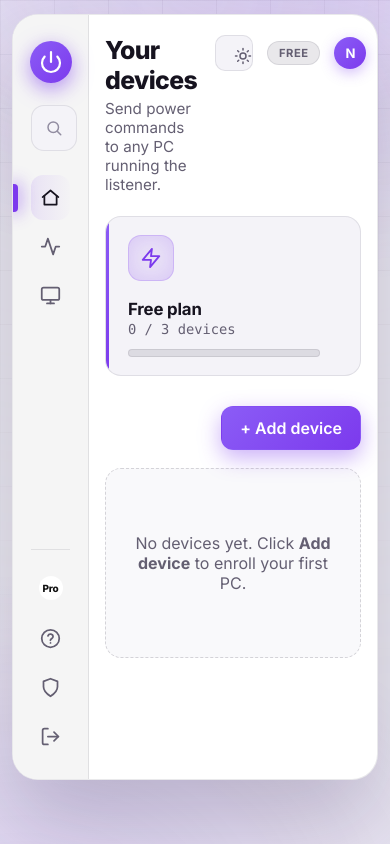
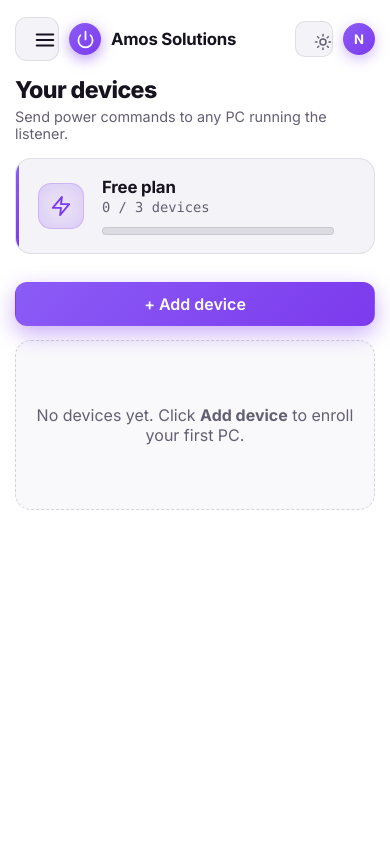
Before and after one commit to Voidwarex/Yakuza-Macro, a Flask app: page / in a window 390 px wide. Run offline with Flask 3, Linux system fonts and the light colour scheme; the visitor is signed in with stand-in values (Sample User, id 1); data comes from the database, SQL or seed files in the repository; data that the repository does not hold is empty.

Commit message:
Make the control panel feel native on mobile
Phones mainly use the panel, so rework the layout for small screens:

- Below 760px the sidebar becomes a slide-over drawer (hamburger in a new
  mobile app bar opens it; a scrim or any nav tap closes it), and the
  workspace takes the full width instead of being squeezed beside a rail.
- Mobile app bar carries the brand, theme toggle and avatar; the desktop
  header actions hide there to stop the plan badge/avatar overflowing.
- Full-width "+ Add device", single-column device grid, roomier tap targets,
  stacked schedule form and full-width modals; safe-area padding respected.
- Tablet keeps a slightly narrower docked sidebar.
- Fix the sidebar search so the global input border no longer double-borders
  it (scope the reset to input[type=text] so it wins over the base rule).

Co-Authored-By: Claude Opus 4.8 <noreply@anthropic.com>
Claude-Session: https://claude.ai/code/session_01T6GLoz1LP5tzuShLKJRsKZ

```diff
--- a/server/static/app.js
+++ b/server/static/app.js
@@ -533,6 +533,13 @@ document.addEventListener("DOMContentLoaded", () => {
         });
     }
 
+    // ---- sidebar: mobile drawer ----
+    const openNav = () => appWindow.classList.add("nav-open");
+    const closeNav = () => appWindow.classList.remove("nav-open");
+    document.querySelectorAll("[data-nav-open]").forEach((b) => b.addEventListener("click", openNav));
+    document.querySelectorAll("[data-nav-close]").forEach((b) => b.addEventListener("click", closeNav));
+    const isMobile = () => window.matchMedia("(max-width: 760px)").matches;
+
     // ---- sidebar: view filters ----
     const TITLES = { all: "Your devices", online: "Online devices", offline: "Offline devices" };
     document.querySelectorAll(".nav-item[data-view]").forEach((item) => {
@@ -544,8 +551,13 @@ document.addEventListener("DOMContentLoaded", () => {
             const title = document.getElementById("viewTitle");
             if (title) title.textContent = TITLES[currentView] || "Your devices";
             renderDevices();
+            if (isMobile()) closeNav();
         });
     });
+    // tapping any sidebar link on mobile closes the drawer
+    document.querySelectorAll(".nav-foot a, .nav-foot button").forEach((el) =>
+        el.addEventListener("click", () => { if (isMobile()) closeNav(); })
+    );
 
     // ---- sidebar: search ----
     const search = document.getElementById("deviceSearch");
--- a/server/static/style.css
+++ b/server/static/style.css
@@ -162,8 +162,8 @@ a { color: var(--accent); text-decoration: none; }
 }
 .search-box:focus-within { border-color: var(--accent); box-shadow: 0 0 0 4px var(--accent-soft); }
 .search-box svg { width: 18px; height: 18px; flex-shrink: 0; }
-.search-box input {
-    flex: 1; min-width: 0; border: none; background: transparent; outline: none;
+.search-box input[type="text"] {
+    flex: 1; min-width: 0; border: none; background: transparent; outline: none; box-shadow: none;
     font: inherit; font-size: 0.95rem; color: var(--text); margin: 0; padding: 0;
 }
 .search-box input::placeholder { color: var(--faint); }
@@ -254,16 +254,63 @@ a { color: var(--accent); text-decoration: none; }
 .ws-head h2 { font-size: 1.1rem; font-weight: 700; letter-spacing: -0.01em; }
 .ws-head .subtitle { color: var(--muted); font-size: 0.9rem; margin-top: 2px; }
 
-@media (max-width: 820px) {
-    .app-shell { padding: 14px 12px 32px; }
-    .app-window { grid-template-columns: 76px 1fr; }
-    .app-window .brand-name, .app-window .nav-text, .app-window .nav-label,
-    .app-window .nav-badge, .app-window .pro-arrow, .app-window .search-box input { display: none; }
-    .app-window .brand-row { justify-content: center; }
-    .app-window .search-box { justify-content: center; padding: 0; width: 46px; margin-inline: auto; }
-    .app-window .nav-item { justify-content: center; padding: 12px 0; gap: 0; }
+/* Mobile app bar (phones only) */
+.mobile-bar { display: none; align-items: center; gap: 10px; height: 58px; margin-bottom: 6px; }
+.icon-btn { display: grid; place-items: center; width: 44px; height: 44px; border-radius: 12px; background: var(--surface); border: 1px solid var(--border); color: var(--text); cursor: pointer; flex-shrink: 0; }
+.icon-btn:hover, .icon-btn:active { color: var(--accent); border-color: color-mix(in srgb, var(--accent) 45%, var(--border)); }
+.icon-btn svg { width: 22px; height: 22px; }
+.mobile-brand { display: flex; align-items: center; gap: 10px; font-weight: 700; font-size: 1.05rem; letter-spacing: -0.015em; }
+.mb-logo { width: 32px; height: 32px; flex-shrink: 0; border-radius: 50%; display: grid; place-items: center; color: #fff; background: var(--grad); box-shadow: 0 4px 14px color-mix(in srgb, var(--accent) 50%, transparent); }
+.mb-logo svg { width: 19px; height: 19px; }
+.mb-spacer { flex: 1; }
+.nav-scrim { display: none; }
+
+/* Tablet: slightly narrower sidebar */
+@media (min-width: 761px) and (max-width: 1040px) {
+    .app-shell { padding: 20px 16px 40px; }
+    .app-window { grid-template-columns: 248px 1fr; }
+    .workspace { padding: 24px 22px 36px; }
+}
+
+/* Phone: sidebar becomes a slide-over drawer, content goes full width */
+@media (max-width: 760px) {
+    .app-shell { padding: 0; max-width: none; }
+    .app-window { grid-template-columns: 1fr; border: none; border-radius: 0; min-height: 100vh; box-shadow: none; }
+
+    .sidebar {
+        position: fixed; top: 0; left: 0; bottom: 0; width: 80vw; max-width: 312px; z-index: 80;
+        transform: translateX(-100%); transition: transform 0.3s cubic-bezier(0.4, 0.1, 0.2, 1);
+        background: var(--app); overflow-y: auto;
+        padding: 22px 16px calc(24px + env(safe-area-inset-bottom));
+    }
+    :root[data-theme="dark"] .sidebar { background: #0f0f12; }
+    .app-window.nav-open .sidebar { transform: translateX(0); box-shadow: var(--shadow-lg); }
     .rail-toggle { display: none; }
-    .workspace { padding: 20px 16px 32px; }
+
+    .nav-scrim {
+        display: block; position: fixed; inset: 0; z-index: 79;
+        background: rgba(0, 0, 0, 0.55); -webkit-backdrop-filter: blur(2px); backdrop-filter: blur(2px);
+        opacity: 0; visibility: hidden; transition: opacity 0.25s;
+    }
+    .app-window.nav-open .nav-scrim { opacity: 1; visibility: visible; }
+
+    .mobile-bar { display: flex; }
+    .ws-actions { display: none; }
+    .workspace { padding: 10px 15px calc(40px + env(safe-area-inset-bottom)); }
+    .ws-top { margin: 2px 0 16px; }
+    .ws-title h1 { font-size: 1.45rem; }
+    .ws-title .subtitle { font-size: 0.9rem; }
+    .plan-bar { padding: 16px 18px; gap: 14px; }
+    .ws-head { margin: 4px 0 14px; }
+    .ws-head > div:first-child { display: none; }
+    .ws-head .btn-green { width: 100%; }
+    .grid { grid-template-columns: 1fr; gap: 12px; }
+    .card { padding: 16px 18px; }
+    .modal { padding: 22px 18px; border-radius: 18px; }
+    .modal-wide { max-width: none; }
+    .sch-form { flex-direction: column; align-items: stretch; }
+    .sch-form select, .sch-form input, .sch-form button { width: 100%; }
+    .tiers { grid-template-columns: 1fr; }
 }
 
 /* ============================================================
--- a/server/templates/dashboard.html
+++ b/server/templates/dashboard.html
@@ -81,8 +81,28 @@
                 </div>
             </aside>
 
+            <!-- drawer backdrop (mobile) -->
+            <div class="nav-scrim" data-nav-close></div>
+
             <!-- ================= Workspace ================= -->
             <main class="workspace">
+                <!-- Mobile app bar -->
+                <div class="mobile-bar">
+                    <button class="icon-btn" data-nav-open aria-label="Open menu">
+                        <svg viewBox="0 0 24 24" fill="none" stroke="currentColor" stroke-width="2.2" stroke-linecap="round" stroke-linejoin="round"><line x1="3" y1="6" x2="21" y2="6"/><line x1="3" y1="12" x2="21" y2="12"/><line x1="3" y1="18" x2="21" y2="18"/></svg>
+                    </button>
+                    <span class="mobile-brand">
+                        <span class="mb-logo"><svg viewBox="0 0 24 24" fill="none" stroke="currentColor" stroke-width="2.2" stroke-linecap="round" stroke-linejoin="round"><path d="M18.36 6.64a9 9 0 1 1-12.73 0" /><line x1="12" y1="2" x2="12" y2="12" /></svg></span>
+                        Amos Solutions
+                    </span>
+                    <span class="mb-spacer"></span>
+                    <button class="theme-toggle" data-theme-toggle aria-label="Toggle dark mode" title="Light / dark">
+                        <svg class="sun" width="18" height="18" viewBox="0 0 24 24" fill="none" stroke="currentColor" stroke-width="2" stroke-linecap="round" stroke-linejoin="round"><circle cx="12" cy="12" r="4"/><path d="M12 2v2M12 20v2M4.9 4.9l1.4 1.4M17.7 17.7l1.4 1.4M2 12h2M20 12h2M4.9 19.1l1.4-1.4M17.7 6.3l1.4-1.4"/></svg>
+                        <svg class="moon" width="18" height="18" viewBox="0 0 24 24" fill="none" stroke="currentColor" stroke-width="2" stroke-linecap="round" stroke-linejoin="round"><path d="M21 12.8A9 9 0 1 1 11.2 3 7 7 0 0 0 21 12.8z"/></svg>
+                    </button>
+                    <span class="avatar">{{ email[0]|upper }}</span>
+                </div>
+
                 <header class="ws-top">
                     <div class="ws-title">
                         <h1 id="viewTitle">Your devices</h1>
```
